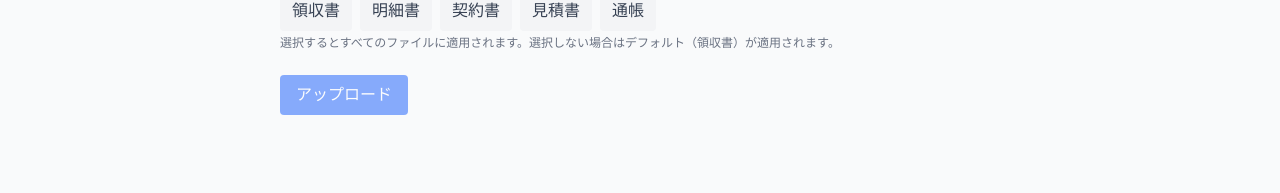
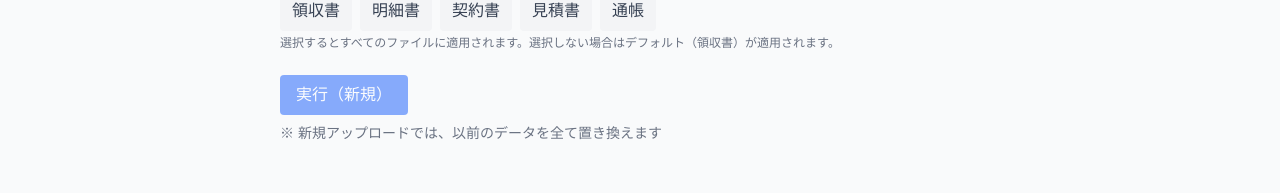
Before and after one commit to twist-eight/receipt-app, a Next.js app: page /upload in a window 1280 px wide. Shown: the part 345-538 px from the top of the page. Built offline with nearby package versions, Linux system fonts and the light colour scheme; no server answers; the database is empty.

Commit message:
微修正

```diff
--- a/src/pages/ocr.tsx
+++ b/src/pages/ocr.tsx
@@ -276,11 +276,6 @@ export default function OcrPage() {
                         : "h-60"
                     }`}
                   />
-                  {item.imageUrls.length > 1 && (
-                    <p className="text-xs text-center mt-1">
-                      {item.imageUrls.length}ページ
-                    </p>
-                  )}
                 </div>
               )}
             </div>
--- a/src/pages/upload.tsx
+++ b/src/pages/upload.tsx
@@ -2,18 +2,20 @@ import { useState } from "react";
 import { useRouter } from "next/router";
 import FileUploader from "../components/FileUploader";
 import { usePdfProcessing } from "../hooks/usePdfProcessing";
+import { useReceiptContext } from "../contexts/ReceiptContext";
 import { ReceiptType } from "../types/receipt";
-import { useReceiptContext } from "../contexts/ReceiptContext";
-import LoadingSpinner from "../components/LoadingSpinner";
 
 export default function UploadPage() {
   const [files, setFiles] = useState<File[]>([]);
   const [mergeMode, setMergeMode] = useState(false);
   const [selectedType, setSelectedType] = useState<ReceiptType | null>(null);
-  const [isUploading, setIsUploading] = useState(false);
   const router = useRouter();
-  const { processFiles, isProcessing } = usePdfProcessing();
-  const { addReceipts } = useReceiptContext();
+  const {
+    processFiles,
+    isProcessing,
+    error: processingError,
+  } = usePdfProcessing();
+  const { setReceipts } = useReceiptContext();
   const [error, setError] = useState<string | null>(null);
 
   // 種類のオプション
@@ -43,31 +45,30 @@ export default function UploadPage() {
     }
 
     setError(null);
-    setIsUploading(true);
 
     try {
-      // ファイルを処理してPDFやサムネイル画像に変換
-      const processedReceipts = await processFiles(files, mergeMode);
+      // OCR実行を削除し、ファイルの処理のみを行う
+      const results = await processFiles(files, mergeMode);
 
-      // 種類を設定（選択されていれば）
-      if (selectedType) {
-        processedReceipts.forEach((receipt) => {
-          receipt.type = selectedType;
-        });
+      if (results.length > 0) {
+        // 選択した種類がある場合、すべての結果に適用
+        if (selectedType) {
+          results.forEach((result) => {
+            result.type = selectedType;
+          });
+        }
+
+        // ReceiptContext を通じて結果を保存
+        setReceipts(results);
+
+        // 処理が完了したらグループ化ページに遷移
+        router.push("/group");
+      } else {
+        setError("ファイルの処理結果が得られませんでした");
       }
-
-      // コンテキストにレシートを追加
-      await addReceipts(processedReceipts);
-
-      // 次のページに移動
-      router.push("/group");
     } catch (err) {
-      console.error("Upload error:", err);
-      setError(
-        err instanceof Error ? err.message : "ファイルの処理に失敗しました"
-      );
-    } finally {
-      setIsUploading(false);
+      console.error("Upload processing error:", err);
+      setError("ファイル処理中にエラーが発生しました");
     }
   };
 
@@ -75,6 +76,7 @@ export default function UploadPage() {
     <div className="max-w-3xl mx-auto p-6">
       <h1 className="text-xl font-bold mb-4">領収書アップロード</h1>
 
+      {/* FileUploader コンポーネントを使用 */}
       <FileUploader
         onFilesChange={handleFilesChange}
         accept="image/*,application/pdf"
@@ -120,17 +122,10 @@ export default function UploadPage() {
         </p>
       </div>
 
-      {/* エラー表示 */}
-      {error && (
+      {/* エラー表示 -processFiles からのエラーとローカルのエラーを両方表示 */}
+      {(processingError || error) && (
         <div className="mb-4 p-3 bg-red-100 text-red-700 rounded-md">
-          {error}
-        </div>
-      )}
-
-      {/* アップロード中の表示 */}
-      {(isUploading || isProcessing) && (
-        <div className="mb-4 flex flex-col items-center">
-          <LoadingSpinner size="medium" color="blue" text="処理中..." />
+          {processingError || error}
         </div>
       )}
 
@@ -139,9 +134,9 @@ export default function UploadPage() {
           <button
             className="bg-blue-600 text-white px-4 py-2 rounded hover:bg-blue-700 disabled:opacity-50 flex items-center"
             onClick={handleUpload}
-            disabled={isUploading || isProcessing || files.length === 0}
+            disabled={isProcessing || files.length === 0}
           >
-            {isUploading || isProcessing ? (
+            {isProcessing ? (
               <>
                 <svg
                   className="animate-spin -ml-1 mr-2 h-4 w-4 text-white"
@@ -166,10 +161,13 @@ export default function UploadPage() {
                 処理中...
               </>
             ) : (
-              "アップロード"
+              "実行（新規）"
             )}
           </button>
         </div>
+        <p className="text-sm text-gray-500 mt-2">
+          ※ 新規アップロードでは、以前のデータを全て置き換えます
+        </p>
       </div>
     </div>
   );
```
